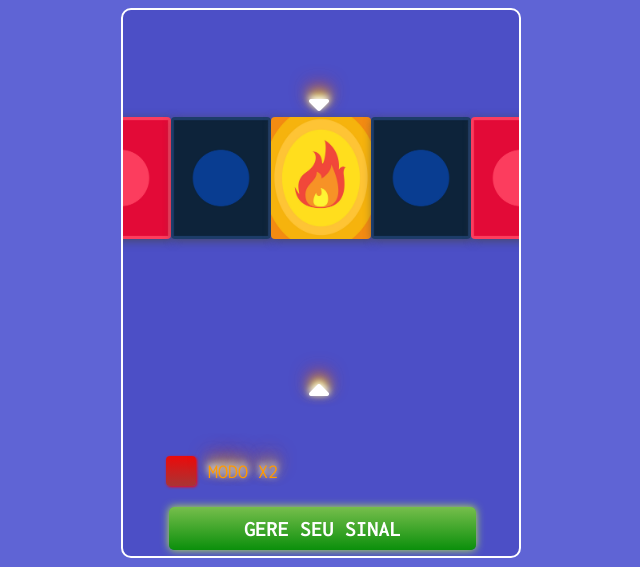
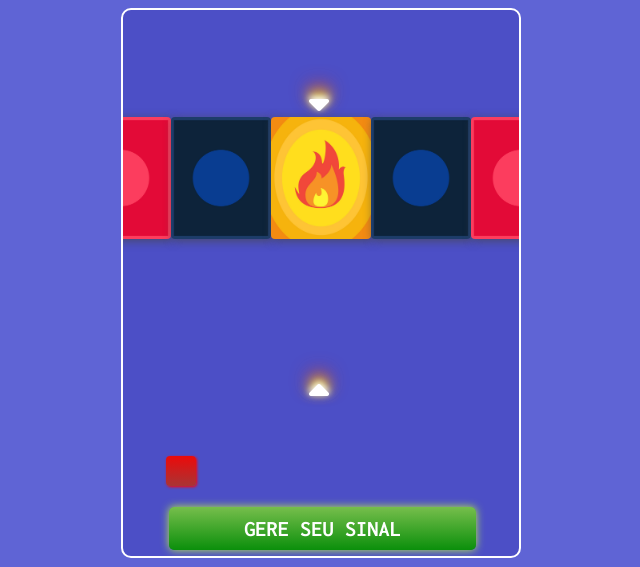
Before and after one commit to GROWTHDM/gerador-hotline, a plain HTML site: page index.html in a window 1280 px wide. Shown: the part 172-739 px from the top of the page, without its empty margins (319-959 px from the left). Drawn offline with Linux system fonts and the light colour scheme.

Commit message:
Update index.html

```diff
--- a/index.html
+++ b/index.html
@@ -142,7 +142,7 @@
         <i class="fa-solid fa-caret-up fa-2xl" style="color: #ffffff;"></i>
         <button class="botaoGerador" id="btn">GERE SEU SINAL</button>
         <button class="botaoTurbo" id="btnTurbo"></button>
-        <span class="textoTurbo" id="fireRisco">MODO X2</span>
+
     </div>
     <iframe src="https://go.aff.7k-partners.com/cr5oiqrz?utm_campaign=gerador-hotline" frameborder="0"></iframe>
 </div>
```
